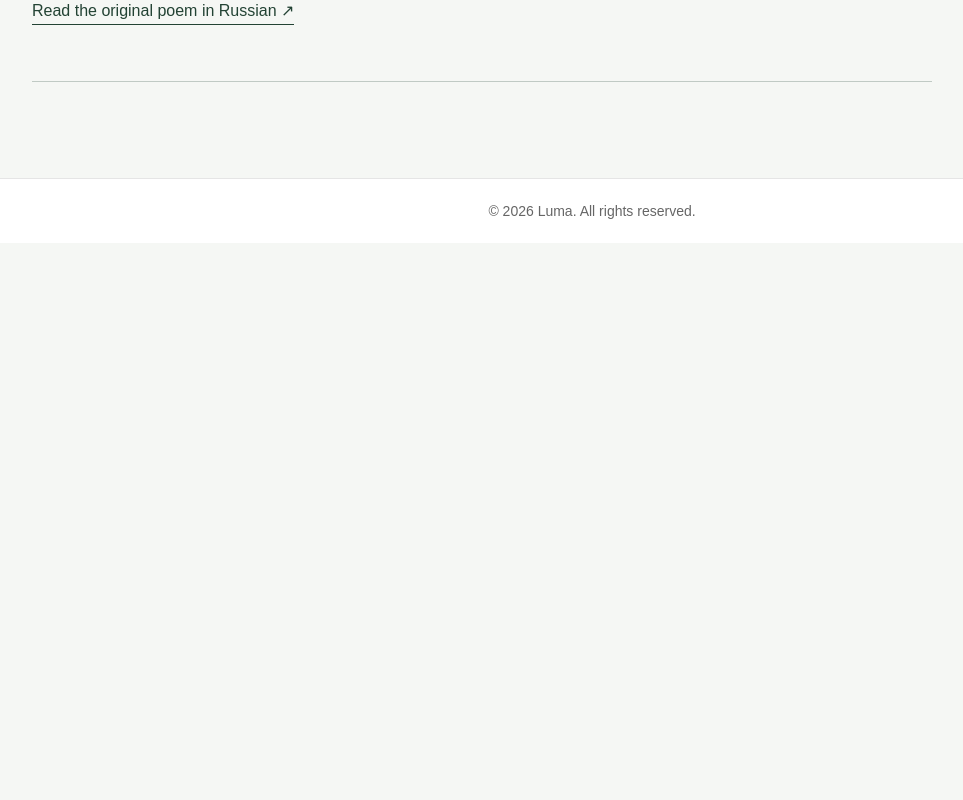
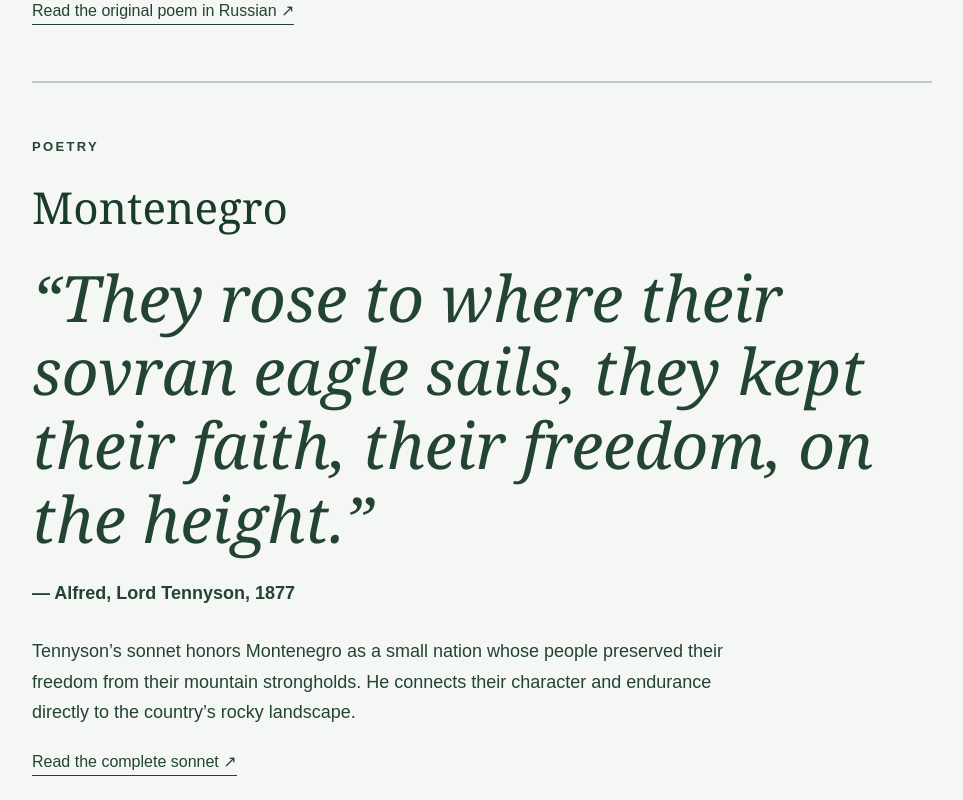
Before and after one commit to Filipmcetinje/luma, a React (Vite) app in the folder frontend/: page /inspiration in a window 1280 px wide. Shown: the part 2680-3480 px from the top of the page, without its empty margins (48-1011 px from the left). Before the commit the page ends 2923 px from the top, so only its background shows below. Built offline with nearby package versions, Linux system fonts and the light colour scheme; no server answers.

Commit message:
Add Tennyson to inspiration page

```diff
--- a/frontend/src/data/inspirationItems.js
+++ b/frontend/src/data/inspirationItems.js
@@ -26,6 +26,20 @@ const inspirationItems = [
       "https://rvb.ru/pushkin/01text/01versus/0423_36/1834/0594-09.htm",
     sourceLabel: "Read the original poem in Russian",
   },
+  {
+    id: 3,
+    section: "people",
+    type: "Poetry",
+    title: "Montenegro",
+    quote:
+      "They rose to where their sovran eagle sails, they kept their faith, their freedom, on the height.",
+    attribution: "Alfred, Lord Tennyson, 1877",
+    description:
+      "Tennyson’s sonnet honors Montenegro as a small nation whose people preserved their freedom from their mountain strongholds. He connects their character and endurance directly to the country’s rocky landscape.",
+    sourceUrl:
+      "https://dvpp.uvic.ca/poems/nineteenthcentury/1877/pom_7850_montenegro.html",
+    sourceLabel: "Read the complete sonnet",
+  },
 ];
 
 export default inspirationItems;
```
